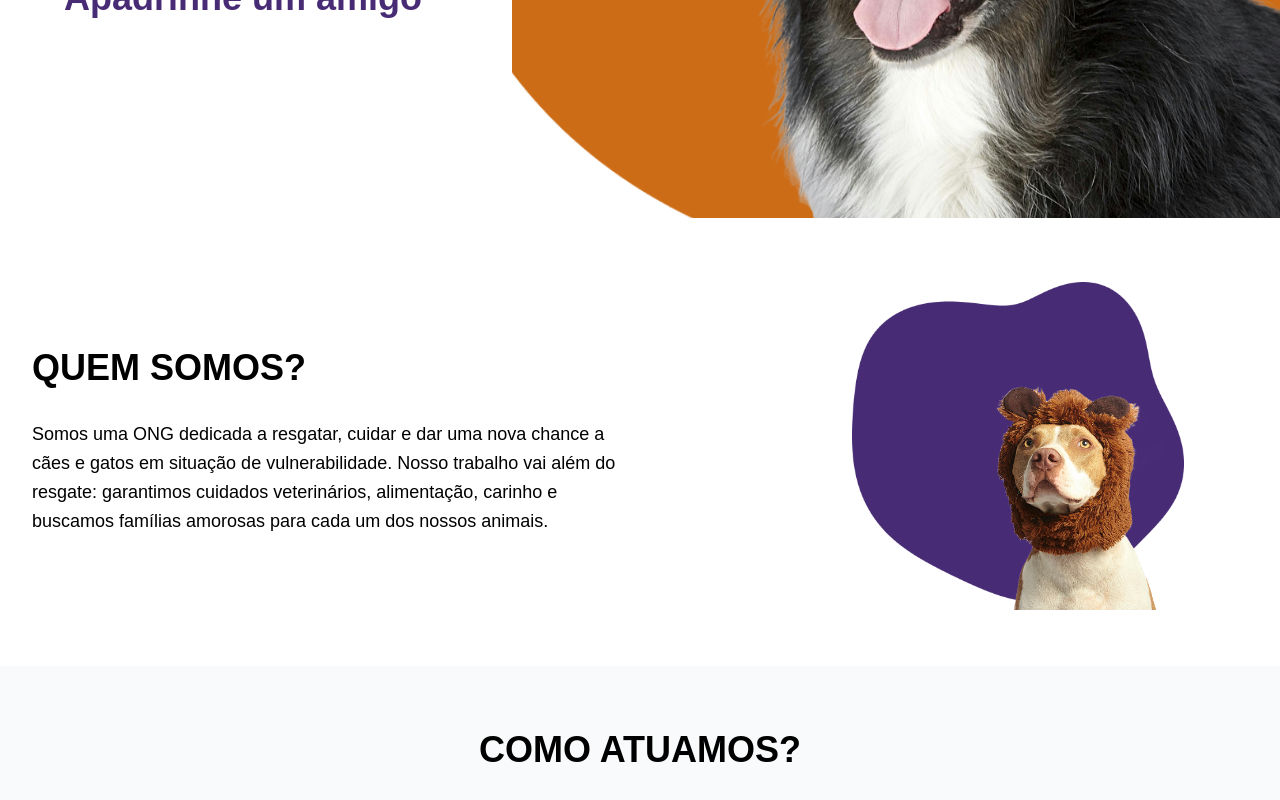
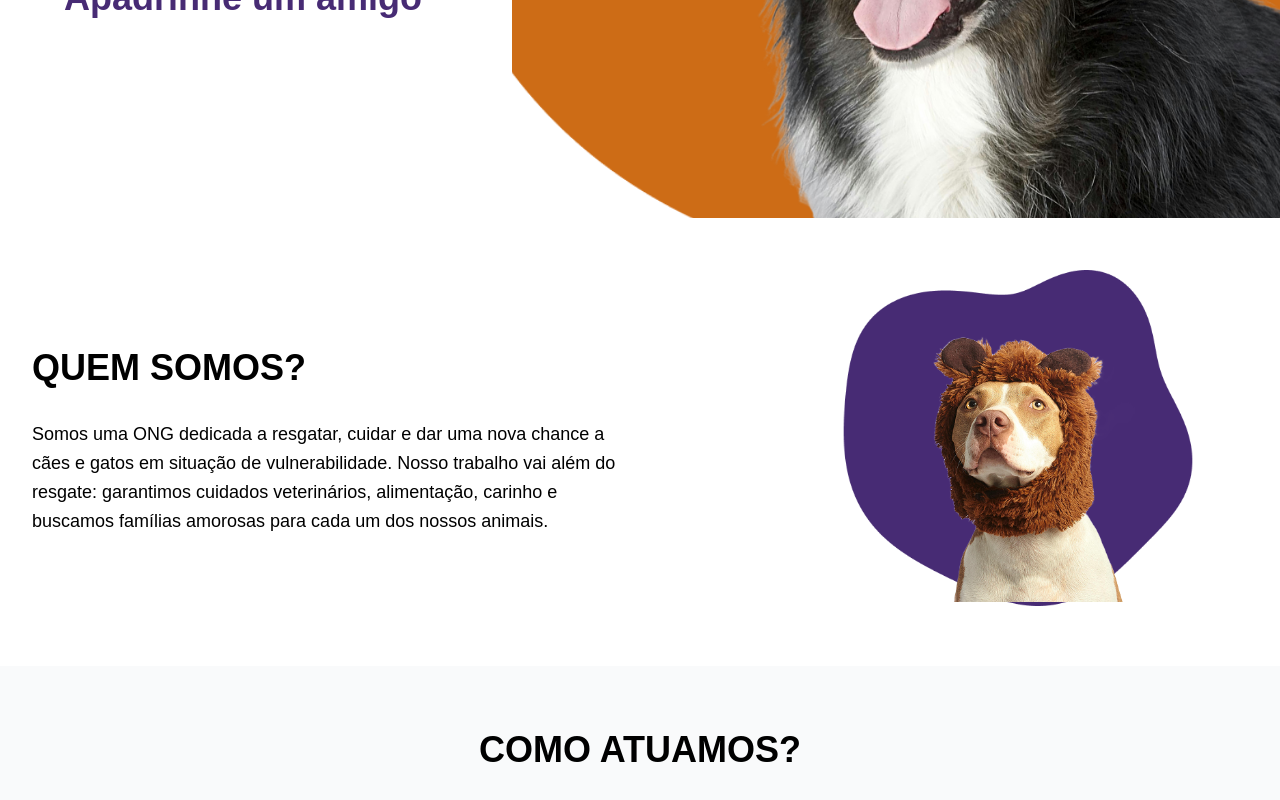
Before and after one commit to pereirathiago/projeto-casa-los-lobos-los-gatos-backend, a Next.js app in the folder frontend/: page / in a window 1280 px wide. Shown: the part 582-1382 px from the top of the page. Built offline with nearby package versions, Linux system fonts and the light colour scheme.

Commit message:
ajustando alinhamento e escala das imagens dos cachorros nos blobs

```diff
--- a/frontend/app/page.tsx
+++ b/frontend/app/page.tsx
@@ -87,14 +87,14 @@ export default function Home() {
                   alt=""
                   fill
                   sizes="440px"
-                  className="object-contain"
+                  className="object-contain scale-105 -translate-y-1"
                 />
                 <Image
                   src="/assets/images/cachorro2.png"
                   alt="Cachorro resgatado"
-                  width={280}
-                  height={280}
-                  className="absolute -bottom-2 right-10 h-auto w-[280px] object-contain"
+                  fill
+                  sizes="280px"
+                  className="absolute -bottom-2 right-10 w-[280px] h-[400px] object-contain"
                 />
               </div>
             </div>
@@ -208,7 +208,7 @@ export default function Home() {
                   alt=""
                   fill
                   sizes="440px"
-                  className="object-contain"
+                  className="object-contain scale-104 translate-x-6"
                 />
                 <Image
                   src="/assets/images/cachorro3.png"
```
Also changed, not shown: 2 other files (tests, documents, lock files or other folders).
